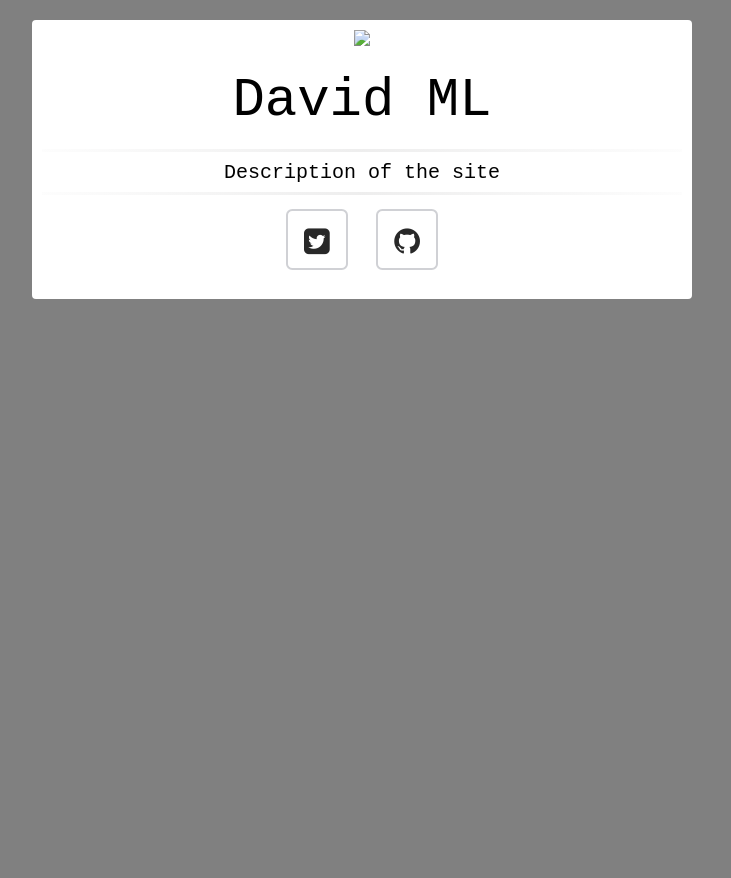
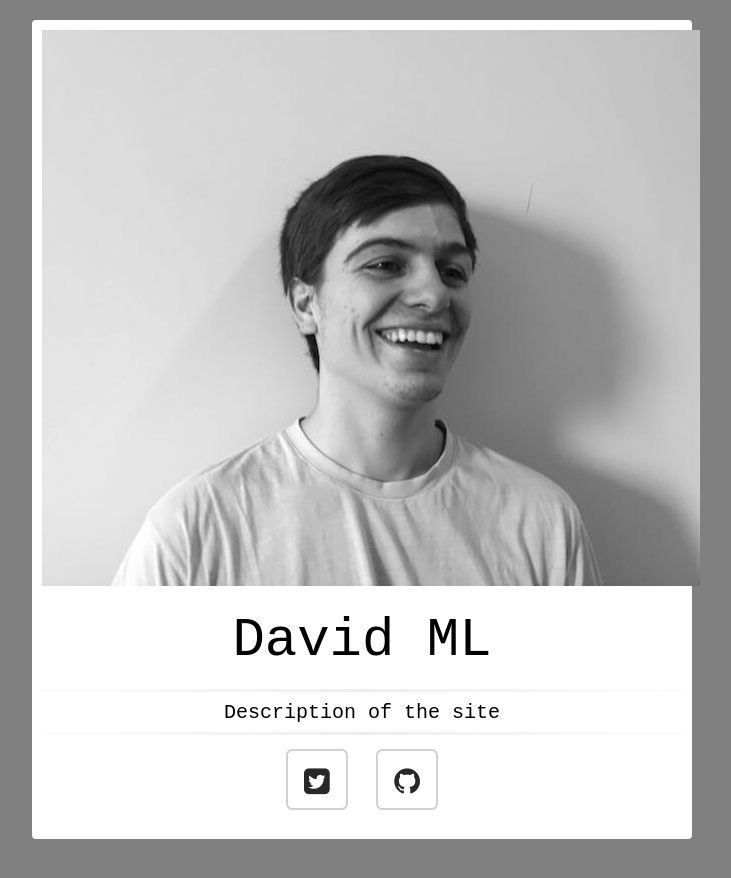
Before and after one commit to david8z/david8z.github.io, a Jekyll site: the page built from Readme.md, in a window 1280 px wide. Shown: the top 878 px of the page, without its empty margins (278-1009 px from the left). Built offline with Jekyll 4.4.1, drawn with Linux system fonts in a browser that asks for light colours.

Commit message:
Wrong file declaration

```diff
--- a/_config.yml
+++ b/_config.yml
@@ -1,7 +1,7 @@
 # Site
 title:          David ML
-logo:           '_assets/Img/User.jpeg'
-background:     '_assets/Img/CabeceraYoutube.png'
+logo:           'img/User.jpeg'
+background:     'img/CabeceraYoutube.png'
 description:    Description of the site
 
 
```
Also changed, not shown: img/CabeceraYoutube.png (renamed from _assets/img/CabeceraYoutube.png), img/User.jpeg (renamed from _assets/img/User.jpeg).
